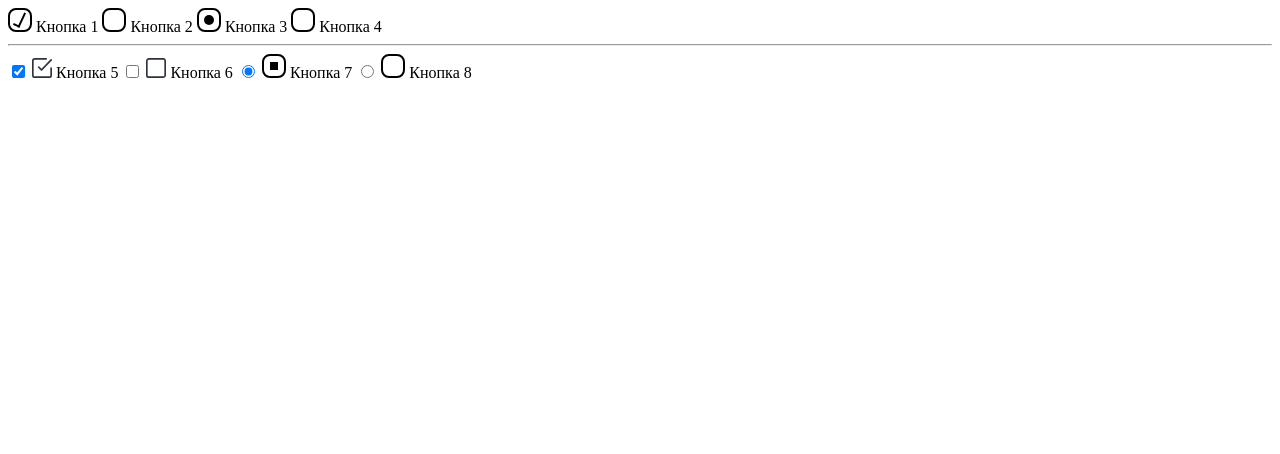
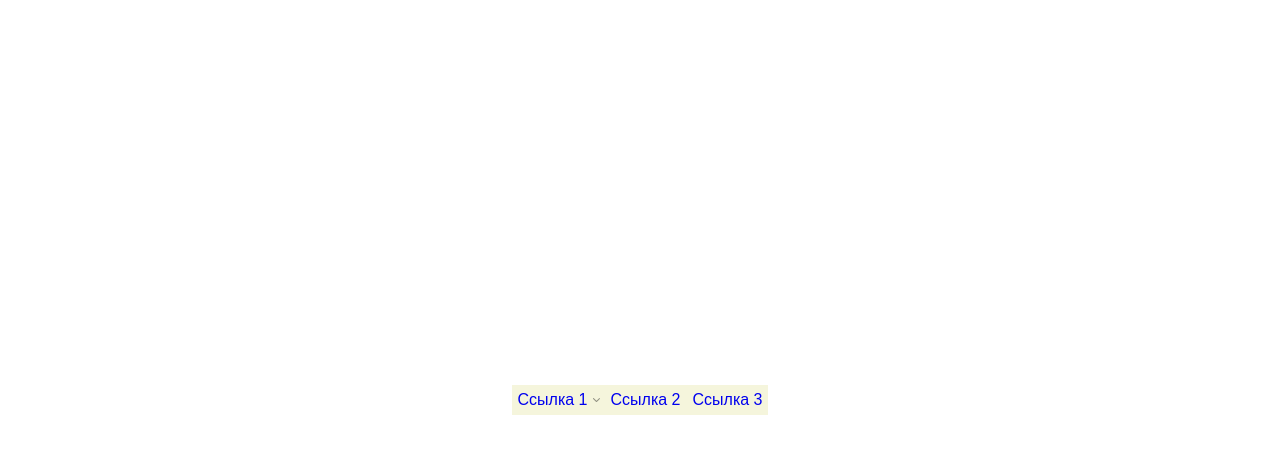
Before and after one commit to uzinok/for-article, a plain HTML site: page index.html in a window 1280 px wide. Drawn offline with Linux system fonts and the light colour scheme.

Commit message:
drop-down menu

```diff
--- /dev/null
+++ b/css/style.css
@@ -0,0 +1,70 @@
+body {
+	margin: 0;
+	display: flex;
+	align-items: center;
+	justify-content: center;
+	min-height: 100vh;
+}
+
+.top-menu {
+	margin: 0;
+	padding: 0;
+	list-style-type: none;
+	display: flex;
+}
+
+.top-menu a {
+	text-decoration: none;
+	display: block;
+	padding: 6px;
+	background-color: beige;
+	font-family: Arial, Helvetica, sans-serif;
+	transition: color 0.25s ease-in-out, background-color 0.25s ease-in-out;
+}
+
+.top-menu a:hover {
+	background-color: azure;
+}
+
+.top-menu a:focus {
+	outline-offset: -1px;
+}
+
+.sub-menu {
+	display: none;
+}
+
+.parent-item {
+	position: relative;
+}
+
+.parent-item>a {
+	padding-right: calc(5px + 7px + 5px);
+	background-image: url(../img/arrow-down.svg);
+	background-repeat: no-repeat;
+	background-position: right 5px center;
+	background-size: 7xp auto;
+}
+
+.parent-item:hover>a,
+.parent-item:focus-within>a {
+	background-image: url(../img/arrow-up.svg);
+}
+
+.parent-item:hover > .sub-menu,
+.parent-item:focus-within > .sub-menu {
+	display: flex;
+	flex-direction: column;
+	width: max-content;
+	position: absolute;
+	list-style-type: none;
+	margin: 0;
+	padding: 0;
+	left: 0;
+}
+
+.sub-menu:focus-within .sub-menu,
+.sub-menu:hover .sub-menu {
+	left: 100%;
+	top: 0;
+}
--- a/index.html
+++ b/index.html
@@ -5,167 +5,39 @@
   <meta charset="UTF-8">
   <meta name="viewport" content="width=device-width, initial-scale=1.0">
   <title>Document</title>
+  <link rel="stylesheet" href="./css/style.css">
 </head>
 
 <body>
-  <style>
-    .checkbox-view {
-      position: relative;
-      display: inline-block;
-      width: 20px;
-      height: 20px;
-      border-radius: 8px;
-      border: 2px solid currentColor;
-    }
+  <ul class="top-menu">
+    <li class="parent-item">
+      <a href="#">Ссылка 1</a>
 
-    .radio-view {
-      position: relative;
-      display: inline-block;
-      width: 20px;
-      height: 20px;
-      border-radius: 8px;
-      border: 2px solid currentColor;
-    }
+      <ul class="sub-menu">
+        <li class="parent-item">
+          <a href="#">Вложенная ссылка 1</a>
+          <ul class="sub-menu">
+            <li>
+              <a href="#">Ссылка 1</a>
+            </li>
+            <li>
+              <a href="#">Ссылка 2</a>
+            </li>
+          </ul>
+        </li>
+        <li>
+          <a href="#">Вложенная ссылка 2</a>
+        </li>
+      </ul>
 
-    .checkbox:checked+.checkbox-view::before {
-      content: '';
-      position: absolute;
-      width: 5px;
-      height: 14px;
-      border-right: 2px solid currentColor;
-      border-bottom: 2px solid currentColor;
-      transform: rotate(25deg);
-      left: 6px;
-      top: 1px;
-    }
-
-    .radio:checked+.radio-view::before {
-      content: '';
-      position: absolute;
-      background-color: currentColor;
-      width: 10px;
-      height: 10px;
-      border-radius: 5px;
-      top: 5px;
-      left: 5px;
-    }
-
-    .label:hover .checkbox-view:not(:active),
-    .label:hover .radio-view:not(:active) {
-      opacity: 0.7;
-    }
-
-    .checkbox:focus-visible+.checkbox-view,
-    .radio:focus-visible+.radio-view {
-      outline: 2px solid #000000;
-      outline-offset: 2px;
-    }
-
-    .checkbox-view:active,
-    .radio-view:active {
-      color: #d52b1e;
-    }
-
-    .visually-hidden {
-      position: absolute;
-      width: 0;
-      height: 0;
-      margin: 0;
-      padding: 0;
-      overflow: hidden;
-      border: none;
-    }
-  </style>
-  <label class="label">
-    <input type="checkbox" class="checkbox visually-hidden" name="name" id="checkbox-1" checked>
-    <span class="checkbox-view"></span>
-    Кнопка 1
-  </label>
-  <label class="label">
-    <input type="checkbox" class="checkbox visually-hidden" name="name" id="checkbox-2">
-    <span class="checkbox-view"></span>
-    Кнопка 2
-  </label>
-  <label class="label">
-    <input type="radio" class="radio visually-hidden" name="name" id="radio-1" checked>
-    <span class="radio-view"></span>
-    Кнопка 3
-  </label>
-  <label class="label">
-    <input type="radio" class="radio visually-hidden" name="name" id="radio-2">
-    <span class="radio-view"></span>
-    Кнопка 4
-  </label>
-
-  <hr>
-
-  <style>
-    .label-1::before {
-      content: '';
-      position: relative;
-      display: inline-block;
-      width: 20px;
-      height: 20px;
-      border-radius: 8px;
-    }
-
-    .radio-1+.label-1::before {
-      border: 2px solid currentColor;
-      box-sizing: border-box;
-      width: 24px;
-      height: 24px;
-      padding: 6px;
-    }
-
-    .radio-1:checked+.label-1::before {
-      background-color: currentColor;
-      background-clip: content-box;
-    }
-
-.label-1:hover:not(:active)::before {
-  opacity: 0.7;
-}
-
-.checkbox-1:focus-visible + .label-1::before,
-.radio-1:focus-visible + .label-1::before {
-  outline: 2px solid #000000;
-  outline-offset: 2px;
-}
-
-.label-1:active::before {
-  color: #d52b1e;
-}
-
-.checkbox-1 + .label-1::before {
-  border: 0;
-  border-radius: 0;
-  background-image: url(./img/checkbox.svg);
-  background-size: contain;
-  background-repeat: no-repeat;
-}
-
-.checkbox-1:checked + .label-1::before {
-  background-image: url(./img/checkbox-checked.svg);
-}
-  </style>
-
-<input type="checkbox" class="checkbox-1" name="name-1" id="checkbox-3" checked>
-<label class="label-1" for="checkbox-3">
-  Кнопка 5
-</label>
-<input type="checkbox" class="checkbox-1" name="name-1" id="checkbox-4">
-<label class="label-1" for="checkbox-4">
-  Кнопка 6
-</label>
-
-<input type="radio" class="radio-1" name="name-1" id="radio-3" checked>
-<label class="label-1" for="radio-3">
-  Кнопка 7
-</label>
-<input type="radio" class="radio-1" name="name-1" id="radio-4">
-<label class="label-1" for="radio-4">
-  Кнопка 8
-</label>
+    </li>
+    <li>
+      <a href="#">Ссылка 2</a>
+    </li>
+    <li>
+      <a href="#">Ссылка 3</a>
+    </li>
+  </ul>
 </body>
 
 </html>
```
Also changed, not shown: img/arrow-down.svg (added), img/arrow-up.svg (added), img/checkbox-checked.svg (deleted), img/checkbox.svg (deleted).
